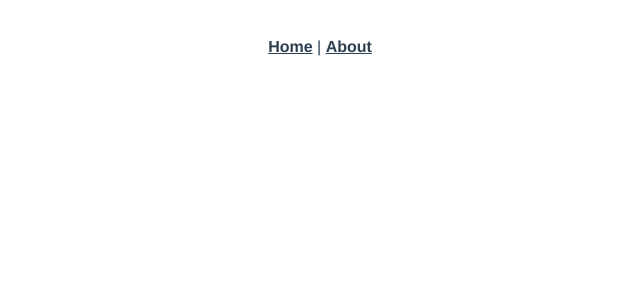
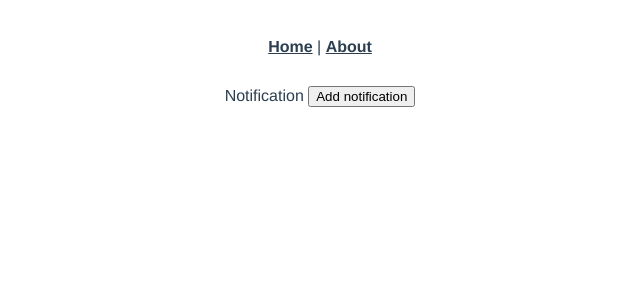
Before and after one commit to AndreasCag/component-examples, a Vue app: page /#/notification in a window 1280 px wide. Shown: the top 300 px of the page, without its empty margins (320-960 px from the left). Built offline with nearby package versions, Linux system fonts and the light colour scheme.

Commit message:
chore: add base pages

```diff
--- a/src/router.js
+++ b/src/router.js
@@ -1,6 +1,5 @@
 import Vue from 'vue';
 import Router from 'vue-router';
-import Home from './views/Home.vue';
 
 Vue.use(Router);
 
@@ -8,16 +7,19 @@ export default new Router({
   routes: [
     {
       path: '/',
-      name: 'home',
-      component: Home,
+      redirect: '/notification',
     },
     {
-      path: '/about',
-      name: 'about',
-      // route level code-splitting
-      // this generates a separate chunk (about.[hash].js) for this route
-      // which is lazy-loaded when the route is visited.
-      component: () => import(/* webpackChunkName: "about" */ './views/About.vue'),
+      path: '/notification',
+      component: () => import(/* webpackChunkName: "notification" */ './views/Notification.vue'),
+    },
+    {
+      path: '/table',
+      component: () => import(/* webpackChunkName: "table" */ './views/Table.vue'),
+    },
+    {
+      path: '/modal',
+      component: () => import(/* webpackChunkName: "modal" */ './views/Modal.vue'),
     },
   ],
 });
--- /dev/null
+++ b/src/views/Modal.vue
@@ -0,0 +1,5 @@
+<template>
+  <div>
+    Modal
+  </div>
+</template>
--- /dev/null
+++ b/src/views/Notification.vue
@@ -0,0 +1,26 @@
+<template>
+  <div>
+    Notification
+    <button @click="addNotification">
+      Add notification
+    </button>
+  </div>
+</template>
+
+<script>
+export default {
+
+  methods: {
+
+    addNotification() {
+      this.$addNotification({
+        header: 'Test Test Test Test Test Test Test Test Test ',
+        content: 'Text Text Text Text Text Text Text Text Text Text Text Text Text Text Text Text Text Text ',
+        duration: 40000000,
+      });
+    },
+
+  },
+
+};
+</script>
--- /dev/null
+++ b/src/views/Table.vue
@@ -0,0 +1,5 @@
+<template>
+  <div>
+    Table
+  </div>
+</template>
```
